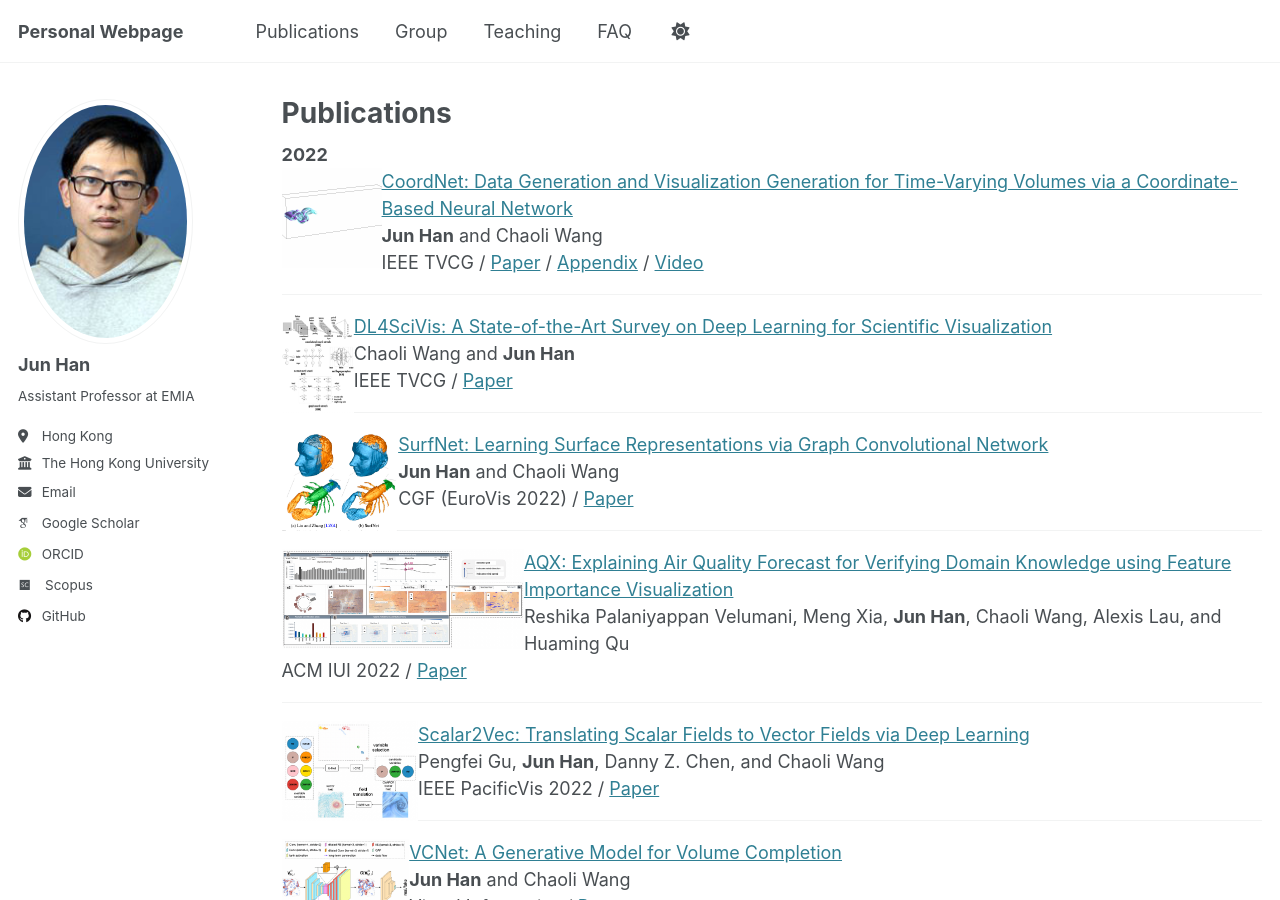
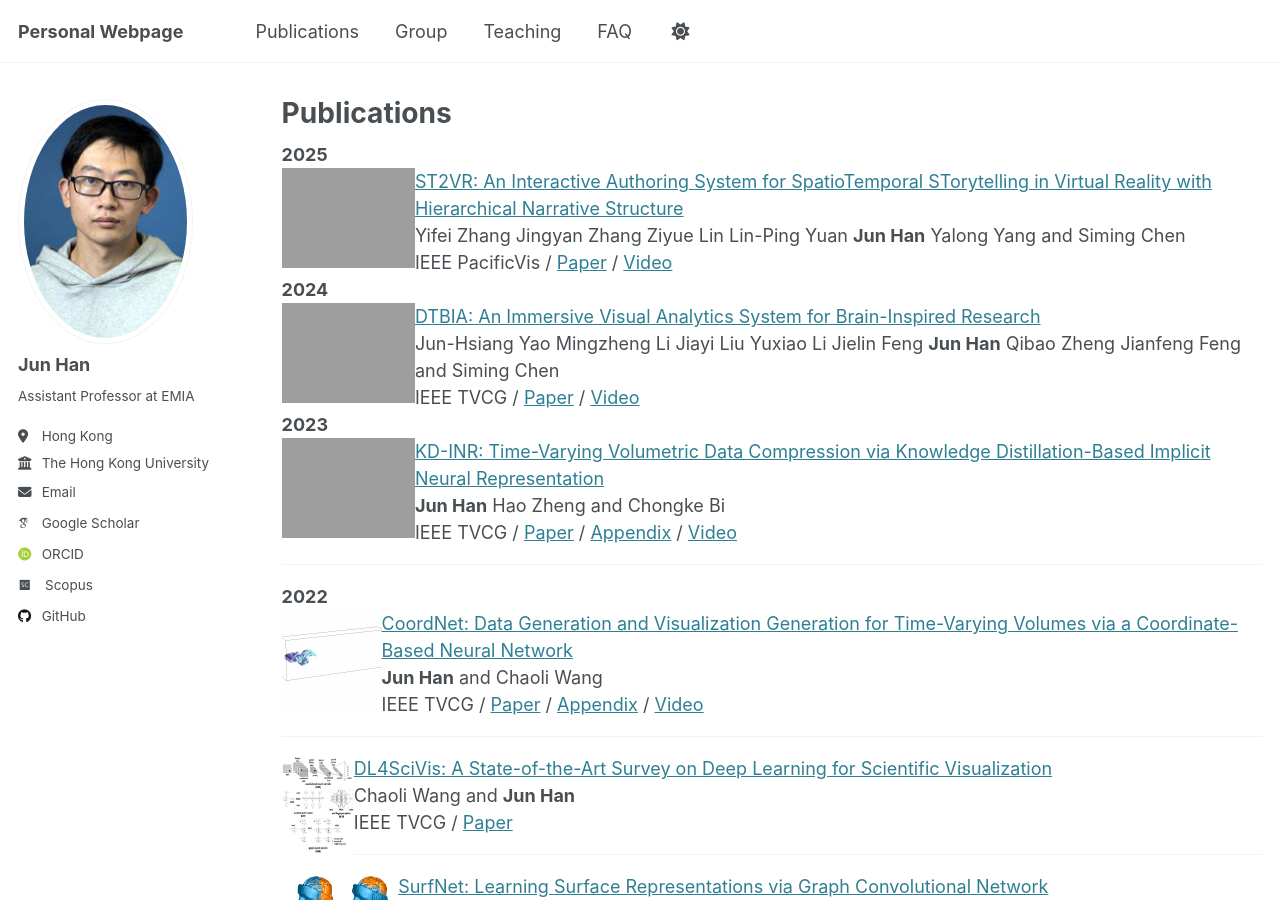
Before and after one commit to stevenhan1991/stevenhan1991.github.io, a Jekyll site: the page built from _pages/publications.md, in a window 1280 px wide and 900 px high. Built offline with Jekyll 4.4.1, drawn with Linux system fonts in a browser that asks for light colours; some web fonts are replaced.

Commit message:
Update publications.md

```diff
--- a/_pages/publications.md
+++ b/_pages/publications.md
@@ -9,6 +9,76 @@ redirect_from:
 
 
 <div class="Publications">
+
+<b> 2025 </b>
+<div class="img"><img class="img_responsive" src="http://stevenhan1991.github.io/assets/img/publications/ST2VR.png" style="border:1px solid black width:200px;height:100px;" alt="spotlight_dl4scivis" align="left">
+</div>
+  <div class="text">
+    <div class="title"><a name="ST2VR" href="http://stevenhan1991.github.io/assets/pdf/ST2VR-Paper.pdf">ST2VR: An Interactive Authoring System for SpatioTemporal STorytelling in Virtual Reality with Hierarchical Narrative Structure</a>
+    </div>
+    <div class="authors">
+	    <span class="author">Yifei Zhang</span>
+	    <span class="author">Jingyan Zhang</span>
+	    <span class="author">Ziyue Lin</span>
+	    <span class="author">Lin-Ping Yuan</span>
+	    <span class="author"><b>Jun Han</b></span>
+	    <span class="author">Yalong Yang</span>
+	    <span class="author">and Siming Chen</span>
+    </div>
+    <div>
+                  <span class="venue">IEEE PacificVis</span> /
+                  <span class="tag"><a href="http://stevenhan1991.github.io/assets/pdf/ST2VR-Paper.pdf">Paper</a></span> /
+	           <span class="tag"><a href="http://stevenhan1991.github.io/assets/pdf/ST2VR.wmv">Video</a></span>
+    </div>
+  </div>
+
+
+<b> 2024 </b>
+  <div class="img"><img class="img_responsive" src="http://stevenhan1991.github.io/assets/img/publications/DTBIA.png" style="border:1px solid black width:200px;height:100px;" alt="spotlight_dl4scivis" align="left">
+</div>
+  <div class="text">
+    <div class="title"><a name="KDINR" href="http://stevenhan1991.github.io/assets/pdf/DTBIA-Paper.pdf">DTBIA: An Immersive Visual Analytics System for Brain-Inspired Research</a>
+    </div>
+    <div class="authors">
+	    <span class="author">Jun-Hsiang Yao</span>
+	    <span class="author">Mingzheng Li</span>
+	    <span class="author">Jiayi Liu</span>
+	    <span class="author">Yuxiao Li</span>
+	    <span class="author">Jielin Feng</span>
+	    <span class="author"><b>Jun Han</b></span>
+	    <span class="author">Qibao Zheng</span>
+	    <span class="author">Jianfeng Feng</span>
+	    <span class="author">and Siming Chen</span>
+    </div>
+    <div>
+                  <span class="venue">IEEE TVCG</span> /
+                  <span class="tag"><a href="http://stevenhan1991.github.io/assets/pdf/DTBIA-Paper.pdf">Paper</a></span> /
+	           <span class="tag"><a href="http://stevenhan1991.github.io/assets/pdf/DTBIA.wmv">Video</a></span>
+    </div>
+  </div>
+
+
+<b> 2023 </b>
+  <div class="img"><img class="img_responsive" src="http://stevenhan1991.github.io/assets/img/publications/KDINR.png" style="border:1px solid black width:200px;height:100px;" alt="spotlight_dl4scivis" align="left">
+</div>
+  <div class="text">
+    <div class="title"><a name="KDINR" href="http://stevenhan1991.github.io/assets/pdf/KDINR-Paper.pdf">KD-INR: Time-Varying Volumetric Data Compression via Knowledge Distillation-Based Implicit Neural Representation</a>
+    </div>
+    <div class="authors">
+	    <span class="author"><b>Jun Han</b></span>
+	    <span class="author"> Hao Zheng</span>
+	    <span class="author">and Chongke Bi</span>
+    </div>
+    <div>
+                  <span class="venue">IEEE TVCG</span> /
+                  <span class="tag"><a href="http://stevenhan1991.github.io/assets/pdf/KDINR-Paper.pdf">Paper</a></span> /
+	          <span class="tag"><a href="http://stevenhan1991.github.io/assets/pdf/KDINR-Appendix.pdf">Appendix</a></span> /
+	           <span class="tag"><a href="http://stevenhan1991.github.io/assets/pdf/KDINR.wmv">Video</a></span>
+    </div>
+  </div>
+
+
+<hr>
 
 <b> 2022 </b>
 
```
